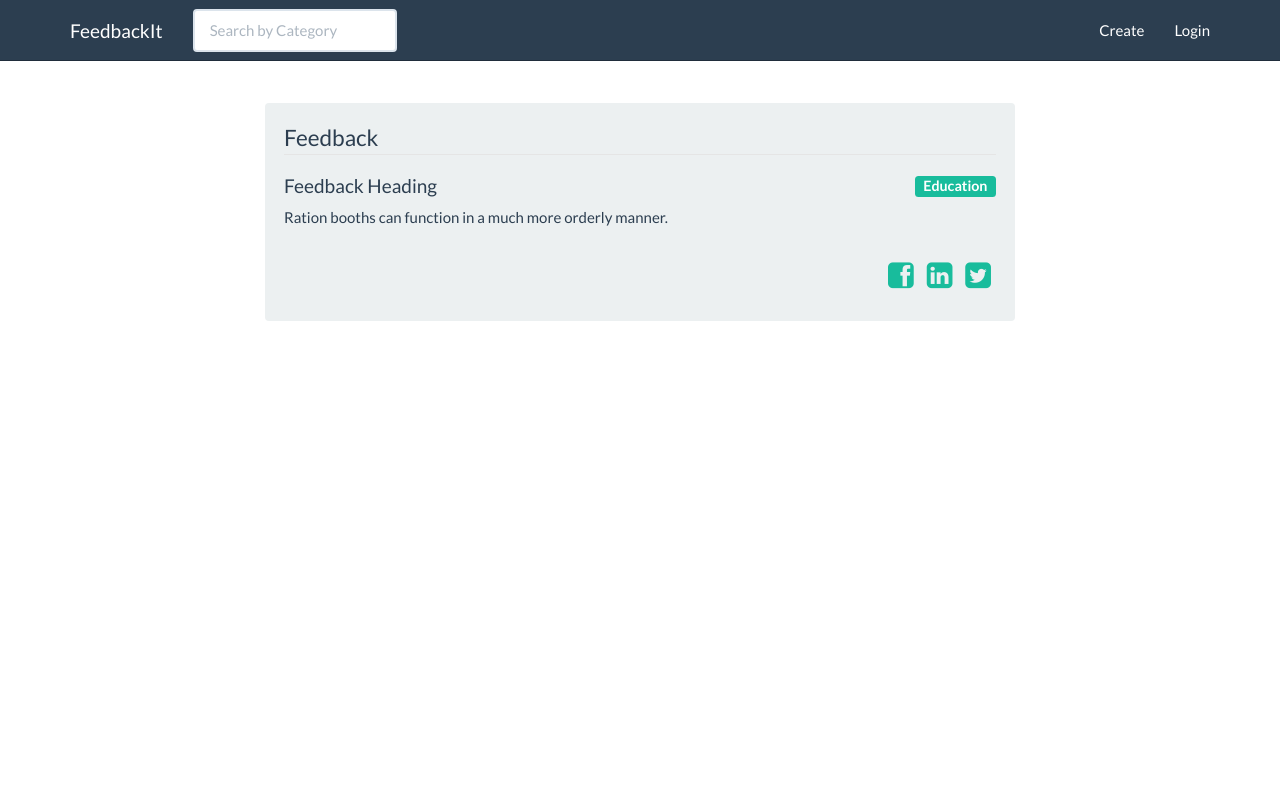
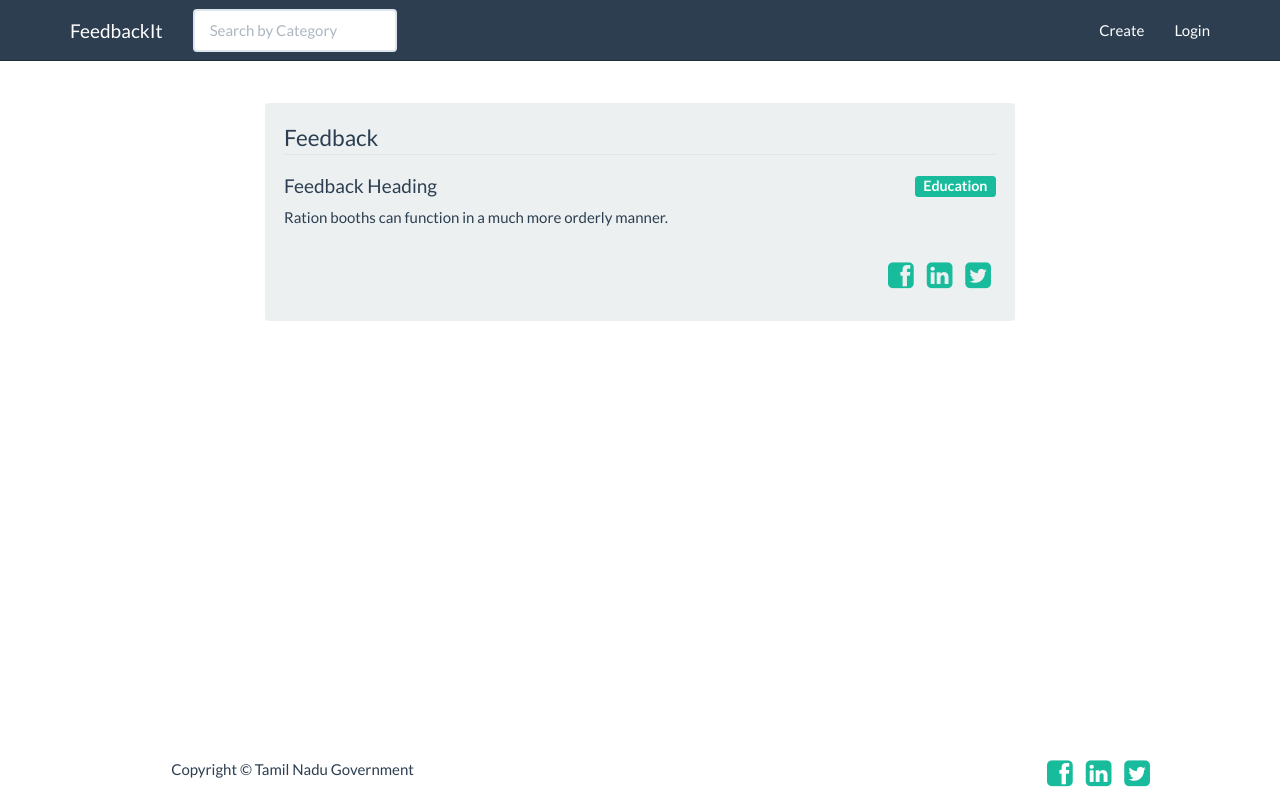
Before and after one commit to ananth99/FeedbackIt, a plain HTML site: page feedback.html in a window 1280 px wide. Drawn offline with Linux system fonts and the light colour scheme.

Commit message:
Making footer constant across all pages.

```diff
--- a/feedback.html
+++ b/feedback.html
@@ -80,3 +80,26 @@
         </div> <!-- End Column. -->
       </div><!-- End Row. -->
     </div> <!-- End container -->
+
+    <div class="container" style="position:fixed; bottom:0; text-align:center;">
+
+      <footer>
+
+        <div class="row">
+
+          <div class="col-lg-6" style="float:left;">
+            <p>Copyright &copy; Tamil Nadu Government</p>
+          </div>
+
+          <div class="col-lg-6" style="float:left;">
+            <ul class="list-unstyled list-inline list-social-icons" style="text-align:right;">
+              <li class="tooltip-social facebook-link"><a href="#facebook-profile" data-toggle="tooltip" data-placement="top" title="Facebook"><i class="fa fa-facebook-square fa-2x"></i></a></li>
+              <li class="tooltip-social linkedin-link"><a href="#linkedin-profile" data-toggle="tooltip" data-placement="top" title="LinkedIn"><i class="fa fa-linkedin-square fa-2x"></i></a></li>
+              <li class="tooltip-social twitter-link"><a href="#twitter-profile" data-toggle="tooltip" data-placement="top" title="Twitter"><i class="fa fa-twitter-square fa-2x"></i></a></li>
+
+            </ul>
+        </div>
+      </div>
+      </footer>
+
+    </div><!-- /.container -->
```
Also changed, not shown: create.html (+1 -1 lines), forgot-password.html (+1 -1 lines), login.html (+24 -0 lines), signup.html (+1 -1 lines).
